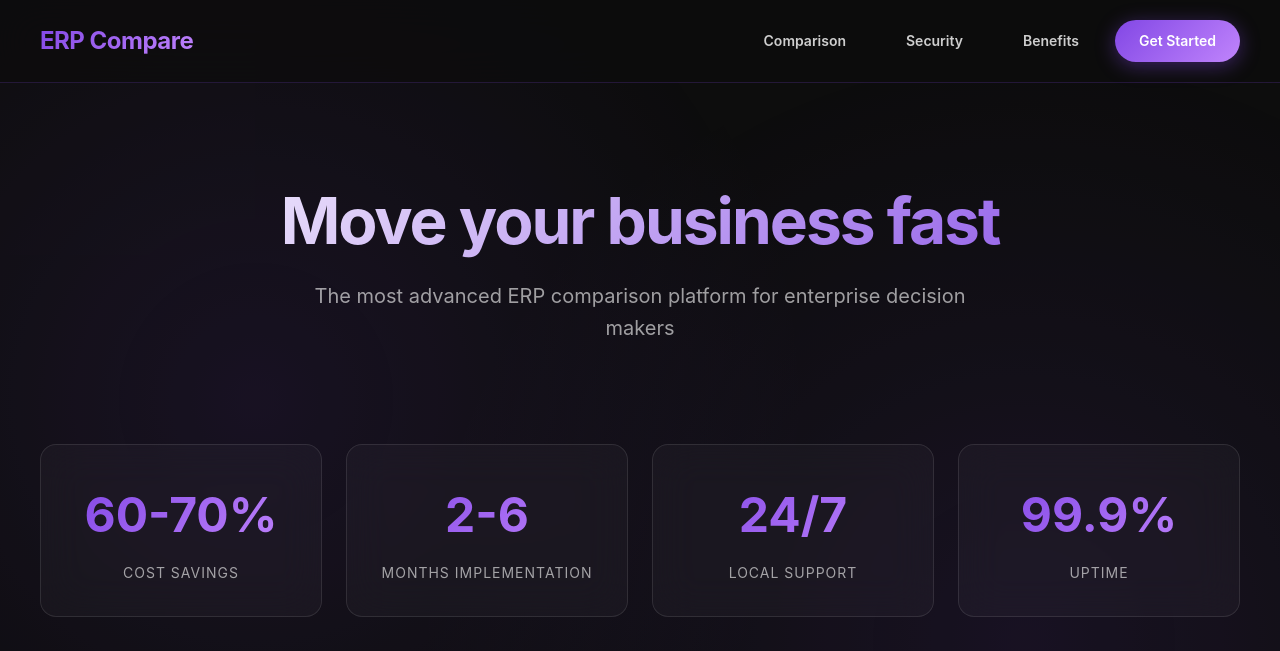
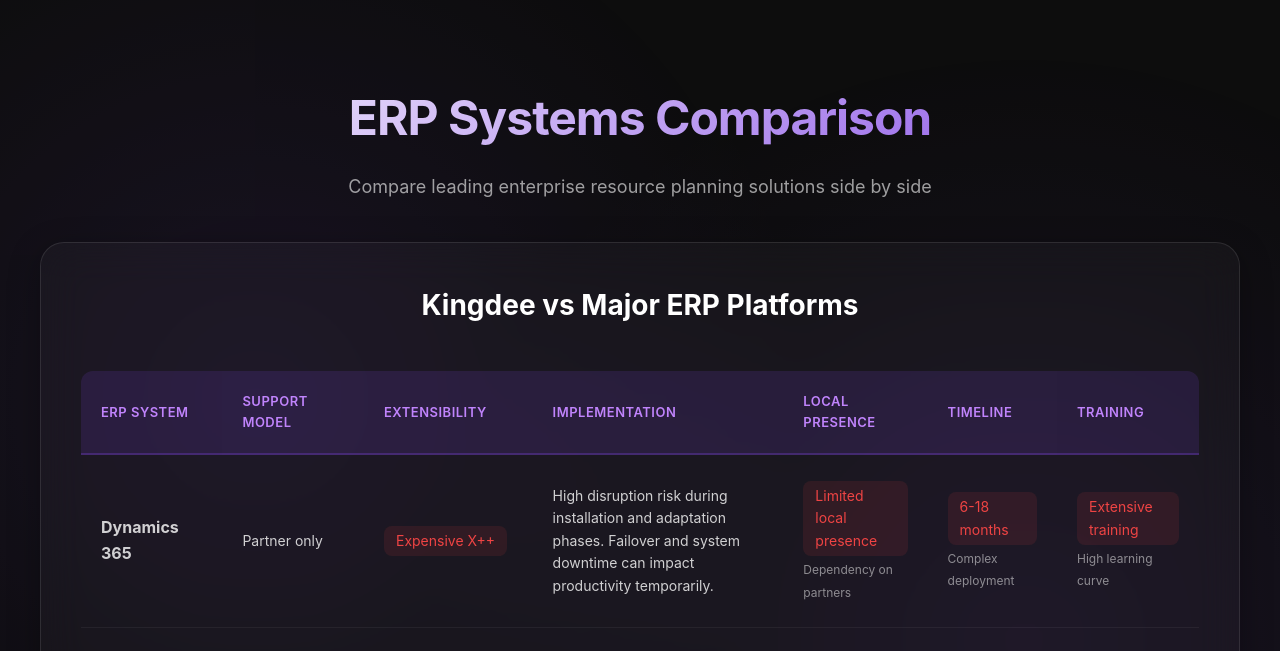
Before and after one commit to flyaminaaichour-web/matrix, a plain HTML site: page index.html in a window 1280 px wide. Shown: the top 651 px of the page. Drawn offline with Linux system fonts and the light colour scheme.

Commit message:
Update index.html

```diff
--- a/index.html
+++ b/index.html
@@ -3,7 +3,7 @@
 <head>
     <meta charset="UTF-8">
     <meta name="viewport" content="width=device-width, initial-scale=1.0">
-    <title>ERP Systems Comparison Matrix</title>
+    <title>Kingdee SWOT Analysis</title>
     <style>
         * {
             margin: 0;
@@ -568,48 +568,13 @@
 </head>
 <body>
     <!-- Navigation -->
-    <nav class="navbar">
-        <div class="nav-container">
-            <a href="#" class="logo">ERP Compare</a>
-
-            <div class="nav-buttons" id="navButtons">
-                <a href="#comparison" class="nav-btn">Comparison</a>
-                <a href="#security" class="nav-btn">Security</a>
-                <a href="#benefits" class="nav-btn">Benefits</a>
-                <a href="#contact" class="nav-btn nav-btn-primary">Get Started</a>
-            </div>
-
-            <button class="mobile-menu-btn" onclick="toggleMobileMenu()">☰</button>
-        </div>
-    </nav>
 
     <!-- Hero -->
-    <div class="hero">
-        <h1>Move your business fast</h1>
-        <p>The most advanced ERP comparison platform for enterprise decision makers</p>
-    </div>
+
 
     <!-- Main Container -->
     <div class="container">
         <!-- Stats -->
-        <div class="stats-grid">
-            <div class="stat-card">
-                <div class="stat-number">60-70%</div>
-                <div class="stat-label">Cost Savings</div>
-            </div>
-            <div class="stat-card">
-                <div class="stat-number">2-6</div>
-                <div class="stat-label">Months Implementation</div>
-            </div>
-            <div class="stat-card">
-                <div class="stat-number">24/7</div>
-                <div class="stat-label">Local Support</div>
-            </div>
-            <div class="stat-card">
-                <div class="stat-number">99.9%</div>
-                <div class="stat-label">Uptime</div>
-            </div>
-        </div>
 
         <!-- Comparison Table -->
         <div class="section-header" id="comparison">
```
